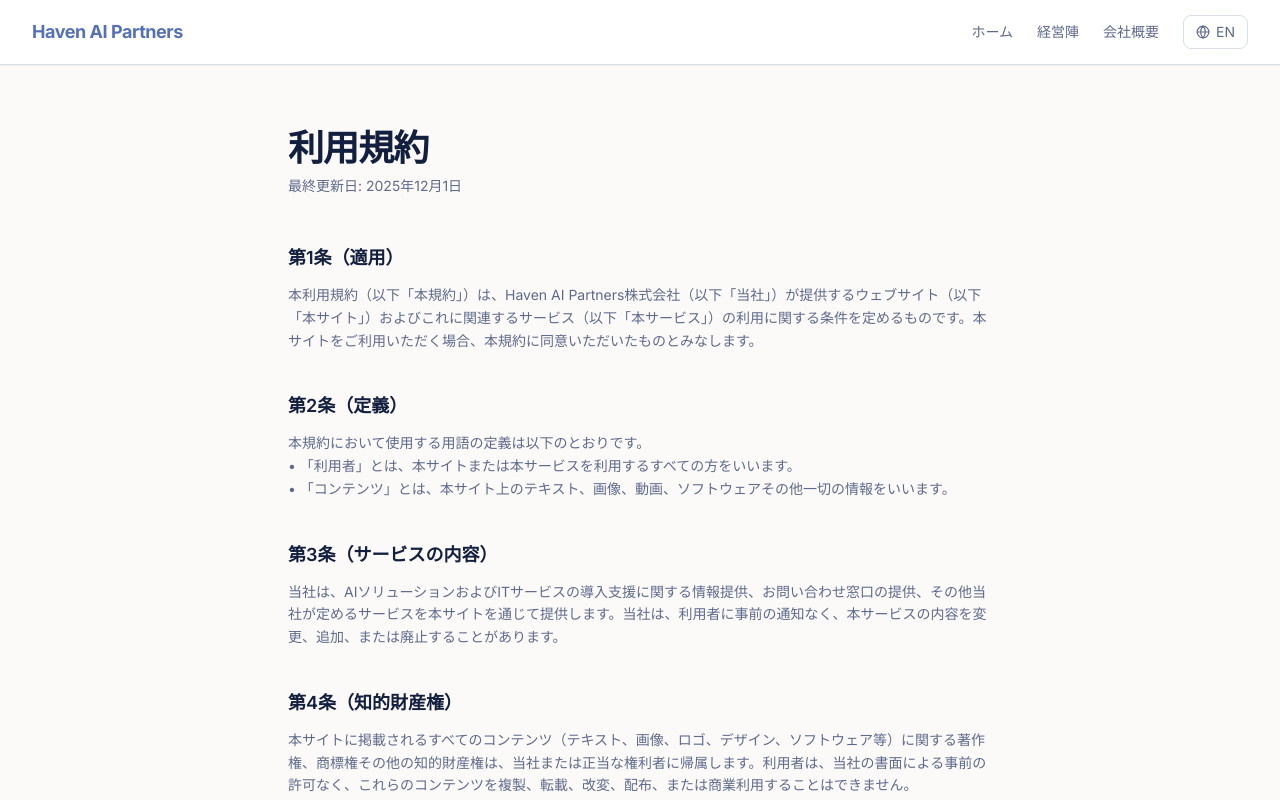
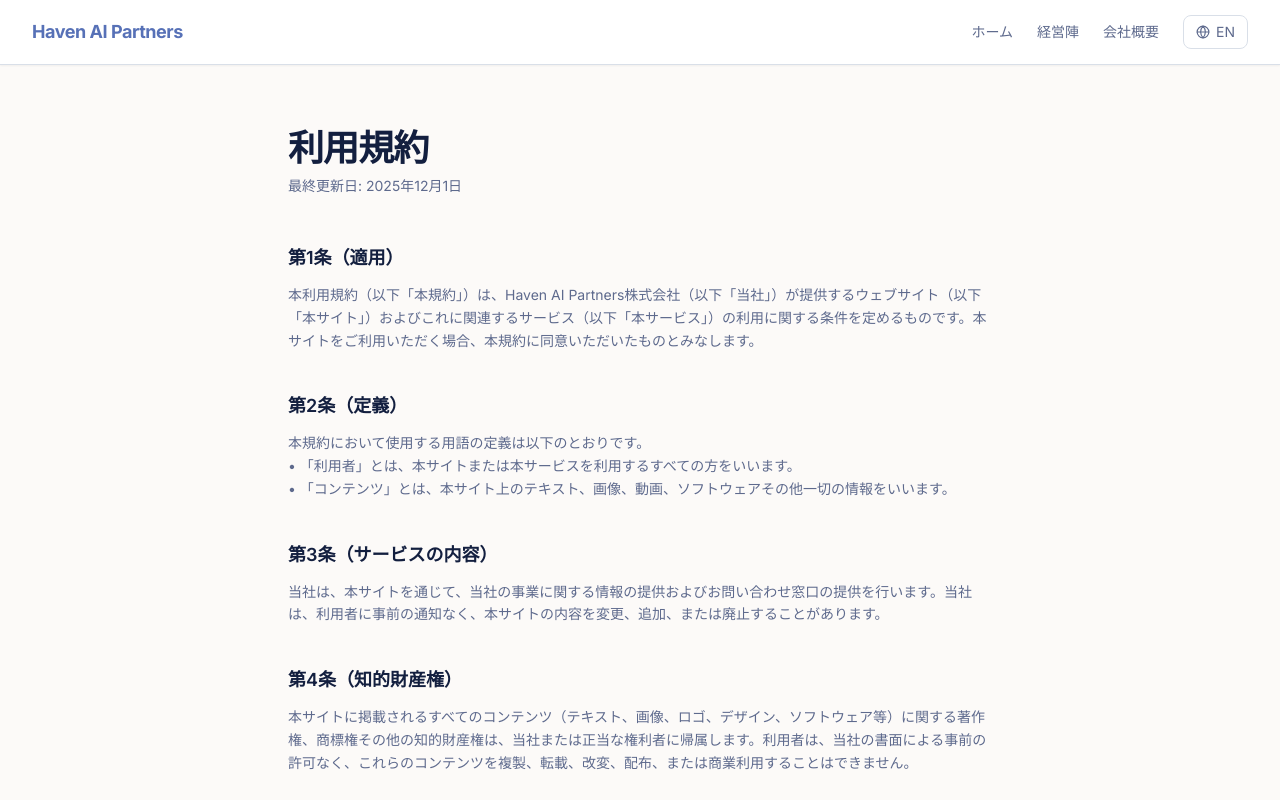
Before and after one commit to Haven-AI-Partners/corporate-website, a Next.js app: page /terms in a window 1280 px wide. Shown: the top 800 px of the page. Built offline with nearby package versions, Linux system fonts and the light colour scheme.

Commit message:
Update Description of Services to reflect informational website
Keep terms focused on website usage rather than describing
specific business activities.

```diff
--- a/app/terms/page.tsx
+++ b/app/terms/page.tsx
@@ -21,7 +21,7 @@
       },
       {
         heading: "第3条（サービスの内容）",
-        body: `当社は、AIソリューションおよびITサービスの導入支援に関する情報提供、お問い合わせ窓口の提供、その他当社が定めるサービスを本サイトを通じて提供します。当社は、利用者に事前の通知なく、本サービスの内容を変更、追加、または廃止することがあります。`,
+        body: `当社は、本サイトを通じて、当社の事業に関する情報の提供およびお問い合わせ窓口の提供を行います。当社は、利用者に事前の通知なく、本サイトの内容を変更、追加、または廃止することがあります。`,
       },
       {
         heading: "第4条（知的財産権）",
@@ -81,7 +81,7 @@
       },
       {
         heading: "3. Description of Services",
-        body: `The Company provides information about AI solutions and IT service implementation support, contact services, and other services as determined by the Company through this website. We reserve the right to modify, add, or discontinue any aspect of our Services at any time without prior notice.`,
+        body: `The Company provides information about its business activities and a contact channel through this website. We reserve the right to modify, add, or discontinue any aspect of the website at any time without prior notice.`,
       },
       {
         heading: "4. Intellectual Property",
```
